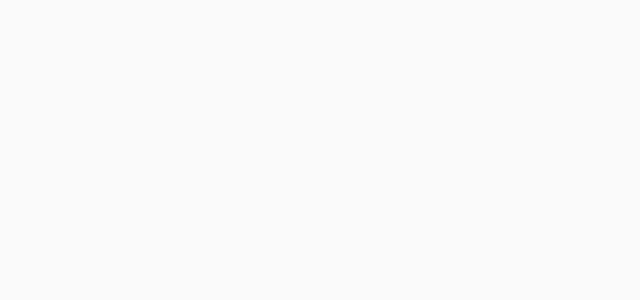
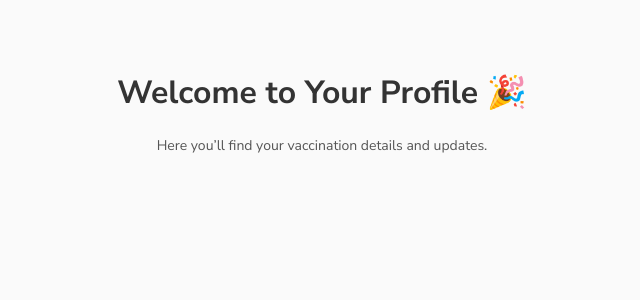
Before and after one commit to AbdullahNoman4146/TIKA-GHOR, a React (Create React App) app: page /profile in a window 1280 px wide. Before the commit this address had no page. Shown: the top 300 px of the page, without its empty margins (318-958 px from the left). Built offline with nearby package versions, Linux system fonts and the light colour scheme.

Commit message:
Added Profile page and redirect after login

```diff
--- a/src/App.js
+++ b/src/App.js
@@ -2,6 +2,7 @@ import React from "react";
 import { BrowserRouter as Router, Routes, Route } from "react-router-dom";
 import Login from "./pages/Login";
 import HomePage from "./pages/HomePage";
+import Profile from "./pages/Profile"; // ✅ import profile
 
 function App() {
   return (
@@ -9,6 +10,7 @@ function App() {
       <Routes>
         <Route path="/" element={<HomePage />} />
         <Route path="/login" element={<Login />} />
+        <Route path="/profile" element={<Profile />} /> {/* ✅ new route */}
       </Routes>
     </Router>
   );
--- a/src/pages/Login.js
+++ b/src/pages/Login.js
@@ -1,7 +1,15 @@
 import React from "react";
 import "./Login.css";
+import { useNavigate } from "react-router-dom"; // ✅ import
 
 function Login() {
+  const navigate = useNavigate();
+
+  const handleLogin = () => {
+    // later you’ll add authentication here
+    navigate("/profile"); // ✅ redirect after login
+  };
+
   return (
     <div className="login-container">
       <div className="login-card">
@@ -31,7 +39,8 @@ function Login() {
             <a href="#">Forgot Password?</a>
           </div>
 
-          <button type="button" className="btn-login">
+          {/* ✅ change onClick to handleLogin */}
+          <button type="button" className="btn-login" onClick={handleLogin}>
             Log In
           </button>
 
--- /dev/null
+++ b/src/pages/Profile.js
@@ -0,0 +1,13 @@
+// pages/Profile.js
+import React from "react";
+
+function Profile() {
+  return (
+    <div style={{ textAlign: "center", padding: "50px" }}>
+      <h1>Welcome to Your Profile 🎉</h1>
+      <p>Here you’ll find your vaccination details and updates.</p>
+    </div>
+  );
+}
+
+export default Profile;
```
